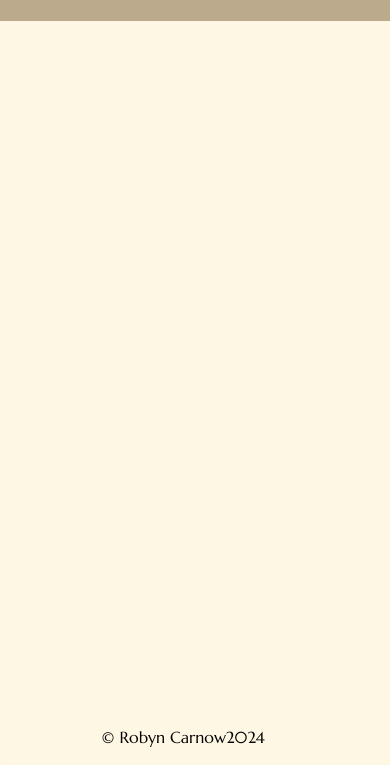
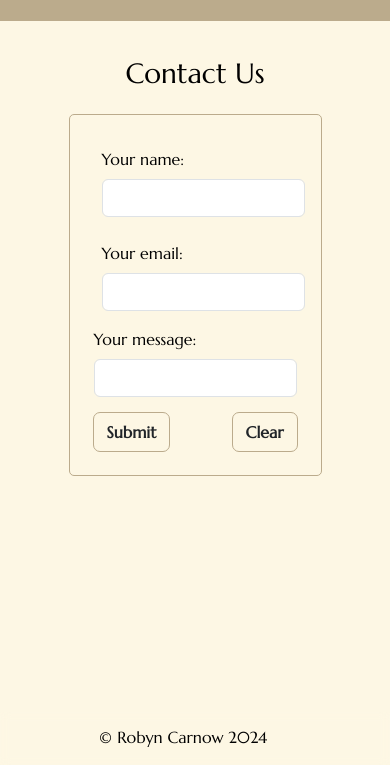
Before and after one commit to robynainsley21/ecommerce-final, a plain HTML site: page html/contact.html in a window 390 px wide. Shown: the part 79-844 px from the top of the page. Drawn offline with nearby package versions, Linux system fonts and the light colour scheme.

Commit message:
Contact page responsive

```diff
--- a/css/styles.css
+++ b/css/styles.css
@@ -336,7 +336,7 @@ footer {
 
   /* CONTACT */
   #contact-main {
-    margin-top: 6rem;
+    margin-top: 7rem;
   }
 
   #contact-form {
--- a/html/contact.html
+++ b/html/contact.html
@@ -89,7 +89,13 @@
                 </li>
 
                 <li class="nav-item">
-                  <a class="nav-link" href="checkout.html">Checkout</a>
+                  <a class="nav-link" href="checkout.html">Checkout
+                    <span
+                    class="badge rounded-pil bg-dark"
+                    counter>
+                    0
+                </span>
+                  </a>
                 </li>
                 <li class="nav-item">
                   <a class="nav-link" href="contact.html">Contact</a>
@@ -103,10 +109,62 @@
         </div>
       </nav>
     </header>
-    <main id="contact-main"></main>
+    <main id="contact-main">
+      <div class="text-center contact-text">
+        <h1 class="mt-2">Contact Us</h1>
+      </div>
+      <form
+        class="col-mb-12"
+        action="https://formspree.io/f/xwkgyjal"
+        method="POST"
+        id="contact-form"
+      >
+        <div class="d-flex justify-content-between contact-box">
+          <div class="mb-3 contact-item">
+            <label for="exampleInputName1" class="form-label" name="name"
+              >Your name:</label
+            >
+            <input
+              type="text"
+              class="form-control"
+              id="exampleInputName1"
+              aria-describedby="emailHelp"
+              required
+            />
+          </div>
+          <div class="mb-3 contact-item">
+            <label for="exampleInputEmail1" class="form-label"
+              >Your email:</label
+            >
+            <input
+              name="email"
+              type="email"
+              class="form-control"
+              id="exampleInputEmail1"
+              aria-describedby="emailHelp"
+              required
+            />
+          </div>
+        </div>
+
+        <div class="mb-3">
+          <label class="form-label">Your message:</label>
+          <input
+            name="message"
+            type="text"
+            class="form-control"
+            id="exampleInputPassword1"
+          />
+        </div>
+        <div class="d-flex justify-content-between">
+          <button type="submit" class="btn submit-btn fw-bold">Submit</button>
+          <button type="reset" class="btn pink-btn fw-bold">Clear</button>
+        </div>
+      </form>
+    </main>
     <footer class="fixed-bottom">
       <div class="row">
-        <p current-year>&copy; Robyn Carnow</p>
+        <p current-year>&copy; Robyn Carnow </p>
       </div>
     </footer>
 
```
